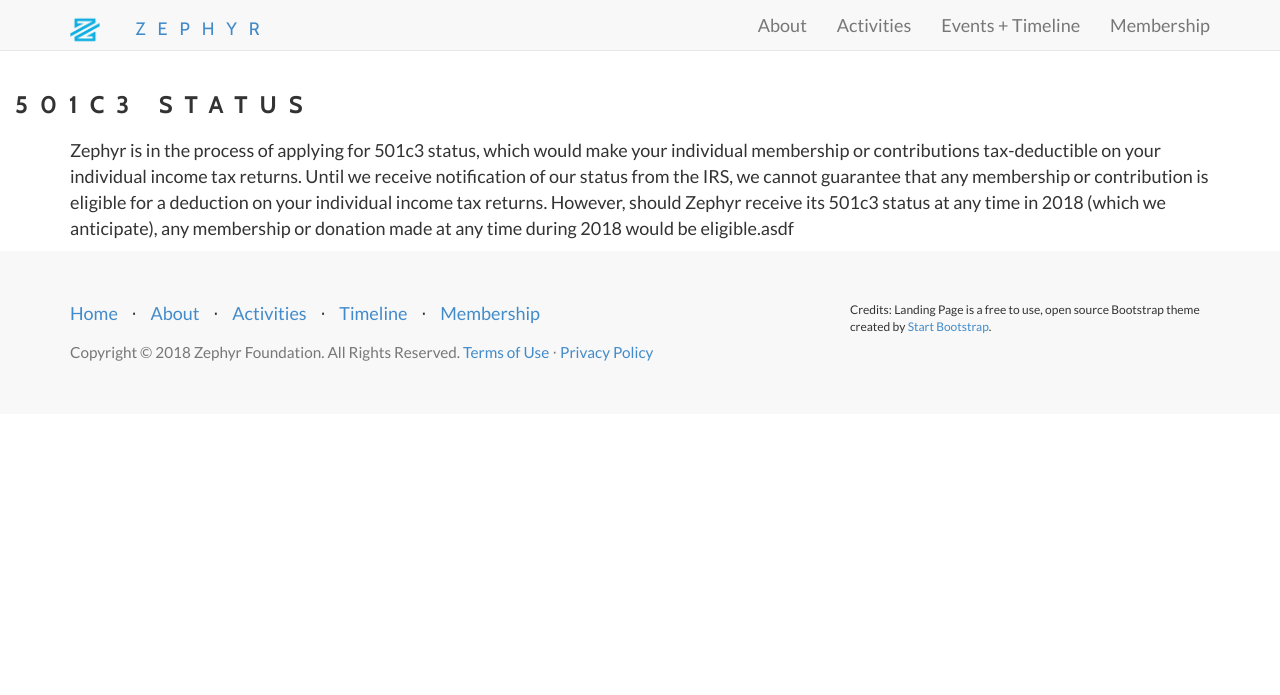
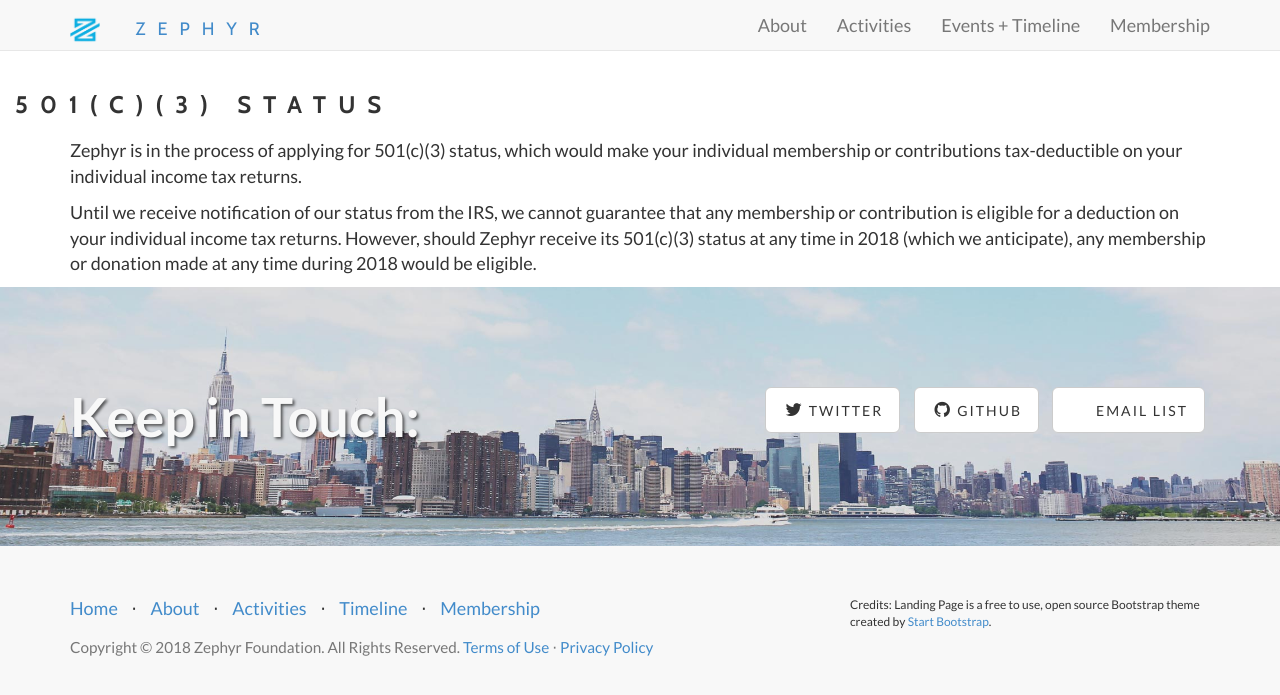
Before and after one commit to ZephyrTransport/zephyr-website, a Jekyll site: the page built from 501c3.md, in a window 1280 px wide. Shown: the top 695 px of the page. Built offline with Jekyll 4.4.1, drawn with Linux system fonts in a browser that asks for light colours.

Commit message:
fix #35: social media footer buttons

```diff
--- a/501c3.md
+++ b/501c3.md
@@ -1,7 +1,9 @@
 ---
 layout: simple
-title: "501c3 Status"
+title: "501(c)(3) Status"
 subTitle: "howdy"
 ---
 
-Zephyr is in the process of applying for 501c3 status, which would make your individual membership or contributions tax-deductible on your individual income tax returns. Until we receive notification of our status from the IRS, we cannot guarantee that any membership or contribution is eligible for a deduction on your individual income tax returns.  However, should Zephyr receive its 501c3 status at any time in 2018 (which we anticipate), any membership or donation made at any time during 2018 would be eligible.asdf
+Zephyr is in the process of applying for 501(c)(3) status, which would make your individual membership or contributions tax-deductible on your individual income tax returns.
+
+Until we receive notification of our status from the IRS, we cannot guarantee that any membership or contribution is eligible for a deduction on your individual income tax returns.  However, should Zephyr receive its 501(c)(3) status at any time in 2018 (which we anticipate), any membership or donation made at any time during 2018 would be eligible.
--- a/_layouts/simple.html
+++ b/_layouts/simple.html
@@ -16,6 +16,7 @@
       </div>
       </div>
 
+{% include contact.html %}
 {% include footer.html %}
 {% include js.html %}
 
```
Also changed, not shown: index.html (+6 -5 lines), membership.md (+12 -6 lines), sponsor.md (+4 -4 lines).
